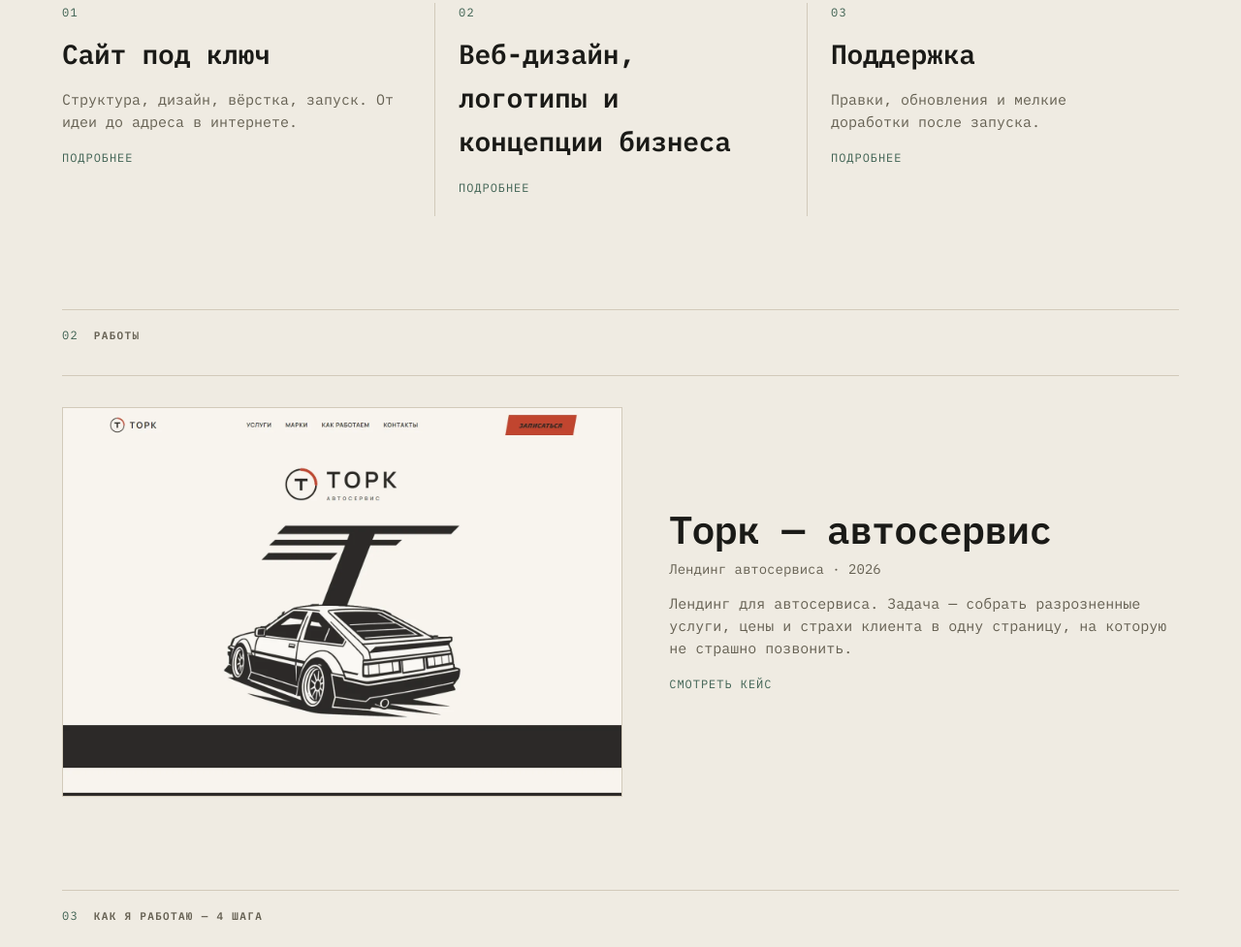
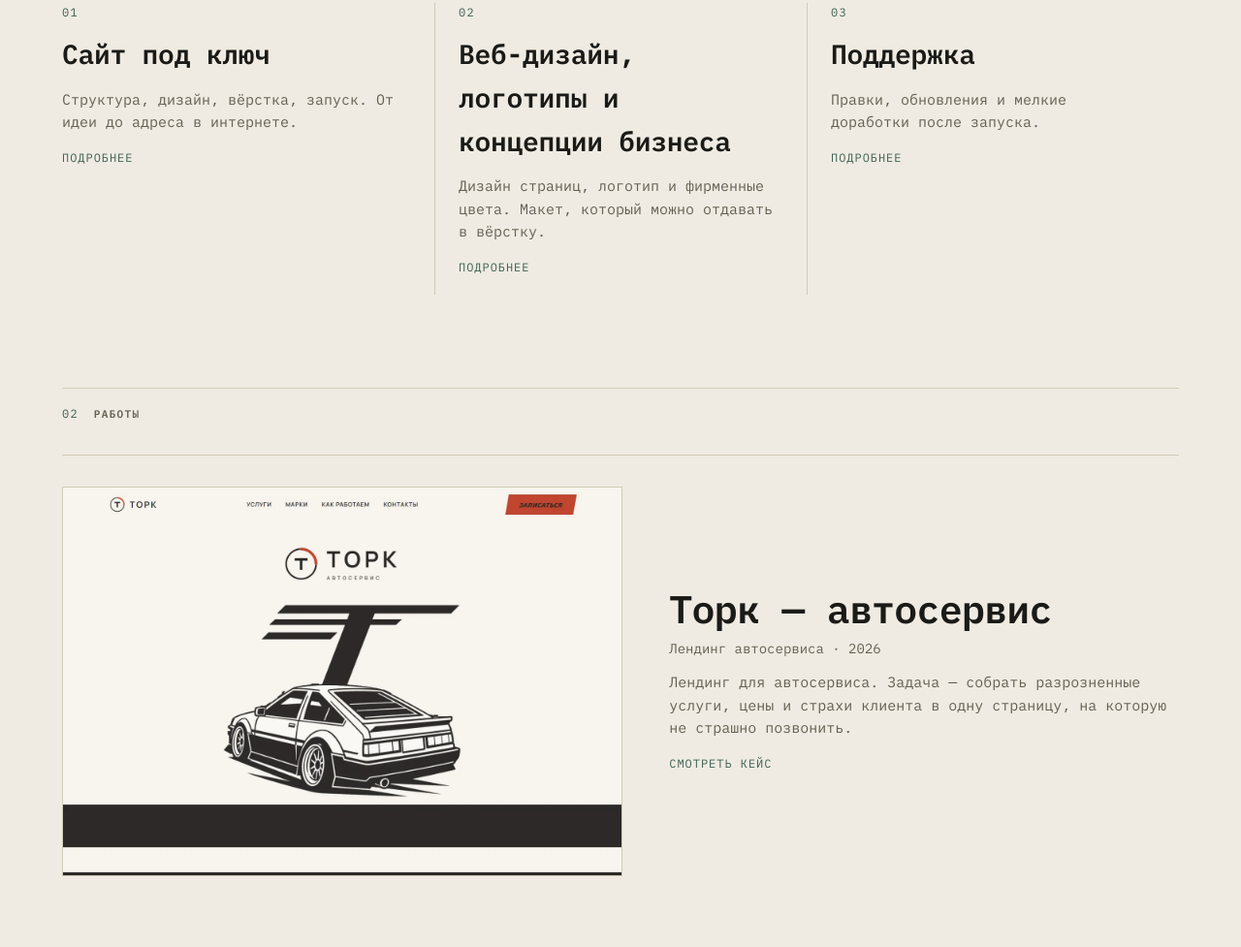
Before and after one commit to ritual88/olen_web, an Astro site: page / in a window 1280 px wide. Shown: the part 1186-2163 px from the top of the page at 97% size. Built offline with nearby package versions, Linux system fonts and the light colour scheme; Astro itself is replaced by a stand-in of ours.

Commit message:
Краткое описание услуги 02

```diff
--- a/public/content.json
+++ b/public/content.json
@@ -240,7 +240,7 @@
       "id": "design",
       "num": "02",
       "title": "Веб-дизайн, логотипы и концепции бизнеса",
-      "short": "",
+      "short": "Дизайн страниц, логотип и фирменные цвета. Макет, который можно отдавать в вёрстку.",
       "includes": [
         "Дизайн страниц и прототипы",
         "Логотип и знак",
```
Also changed, not shown: public/tools/editor.html (+1 -1 lines).
